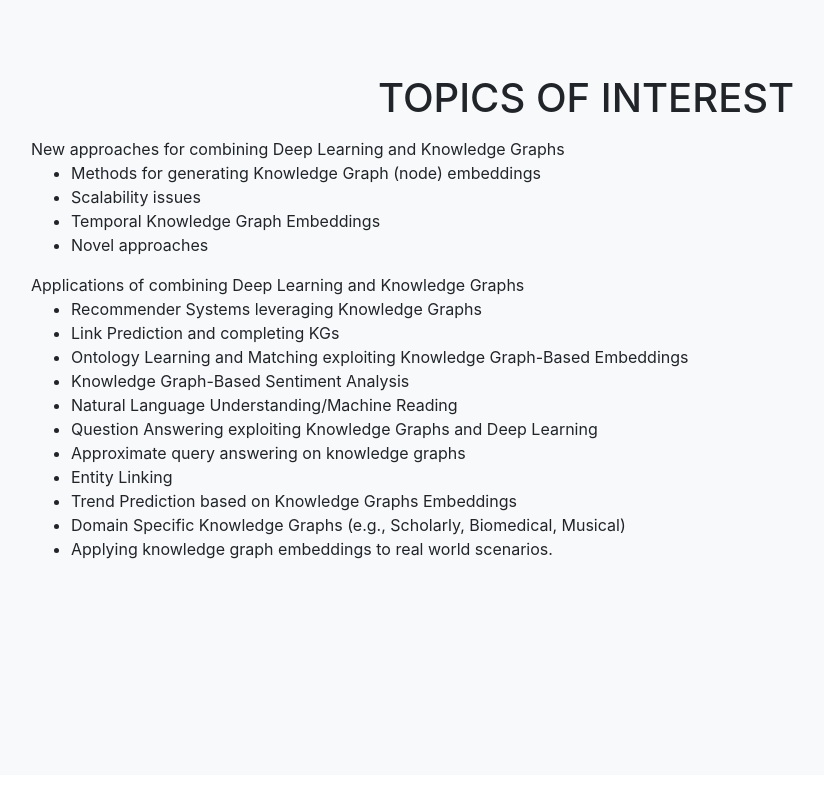
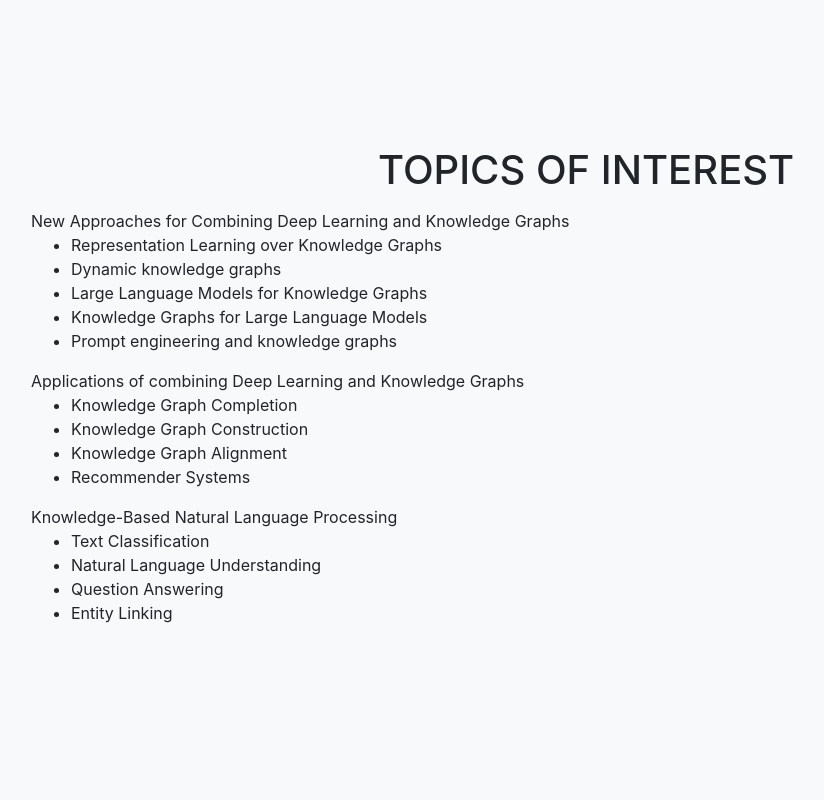
Before and after one commit to alammehwish/dl4kg2023, a website with bundled scripts: page index.html in a window 1280 px wide. Shown: the part 1600-2400 px from the top of the page, without its empty margins (54-878 px from the left). Built offline with nearby package versions, Linux system fonts and the light colour scheme; files whose address does not match are found by name; a web font is replaced by a local one.

Commit message:
updated topic list

```diff
--- a/index.html
+++ b/index.html
@@ -111,6 +111,7 @@
             Natural Language Processing.
           </p>
           <br />
+          Volunteer to be the part of program committee of DL4KG by filling in <a href="https://forms.gle/9mw2eo1MEQMTPJ92A">this</a> form. <br/> <br/> <br/>
           <ul class="list-inline social-buttons">
               <li class="list-inline-item">
                 <a href="https://twitter.com/dl4kg1">
@@ -166,29 +167,33 @@
           <h2 class="section-heading text-uppercase">Topics of Interest</h2>
           <div style="text-align:left">
 
-            New approaches for combining Deep Learning and Knowledge Graphs<br />
+
+            New Approaches for Combining Deep Learning and Knowledge Graphs<br/>
 <ul>
-              <li>Methods for generating Knowledge Graph (node) embeddings</li>
-              <li>Scalability issues</li>
-              <li>Temporal Knowledge Graph Embeddings</li>
-              <li>Novel approaches </li>
+<li>Representation Learning over Knowledge Graphs</li>
+<li>Dynamic knowledge graphs</li>
+<li>Large Language Models for Knowledge Graphs</li>
+<li>Knowledge Graphs for Large Language Models</li>
+<li>Prompt engineering and knowledge graphs</li>
 </ul>
 
-            Applications of combining Deep Learning and Knowledge Graphs<br/>
+Applications of combining Deep Learning and Knowledge Graphs <br/>
 <ul>
-            <li>Recommender Systems leveraging Knowledge Graphs</li>
-            <li>Link Prediction and completing KGs</li>
-            <li>Ontology Learning and Matching exploiting Knowledge Graph-Based Embeddings</li>
-            <li>Knowledge Graph-Based Sentiment Analysis</li>
-            <li>Natural Language Understanding/Machine Reading</li>
-            <li>Question Answering exploiting Knowledge Graphs and Deep Learning</li>
-            <li>Approximate query answering on knowledge graphs</li>
+<li>Knowledge Graph Completion</li>
+<li>Knowledge Graph Construction</li>
+<li>Knowledge Graph Alignment</li>
+<li>Recommender Systems</li>
+</ul>
+
+Knowledge-Based Natural Language Processing<br/>
+<ul>
+<li>Text Classification</li>
+<li>Natural Language Understanding</li>
+<li>Question Answering</li>
 <li>Entity Linking</li>
-            <li>Trend Prediction based on Knowledge Graphs Embeddings</li>
-            <li>Domain Specific Knowledge Graphs (e.g., Scholarly, Biomedical, Musical)</li>
-            <li>Applying knowledge graph embeddings to real world scenarios.</li>
 </ul>
  <br /><br />
+
 
           </div>
           <!--<h3 class="section-subheading text-muted">Lorem ipsum dolor sit amet consectetur.</h3>-->
@@ -342,13 +347,13 @@ Many parallels will be drawn between these two fields and will be illustrated us
         <div class="col-lg-12 text-center">
           <h2 class="section-heading text-uppercase">Important Dates</h2>
           <div style="text-align:left">
-            TBD
-           <!--<ul>
-              <li>Full, Short and Position paper submission deadline: <s>August 13th, 2022</s>August 21st, 2022</li>
-              <li>Notification of Acceptance: September 16th, 2022</li>
-              <li>Camera-ready paper due: September 25th, 2022</li>
-              <li>ISWC 2022 Workshop day:  October 24th, 2022</li>
-            </ul>-->
+
+           <ul>
+              <li>Full, Short and Position paper submission deadline: July 24th, 2023</li>
+              <li>Notification of Acceptance: August 28th, 2023</li>
+              <li>Camera-ready paper due: September 4th, 2023</li>
+              <li>ISWC 2022 Workshop day:  November 6th-7th, 2023</li>
+            </ul>
             <div style="text-align:center"><!--<a class="btn btn-primary btn-xl text-uppercase js-scroll-trigger"
                 href="https://docs.google.com/document/d/e/2PACX-1vRasCE37F0MHB4HaX3a-vMqujXjFSwe0LmbtmfkEdDjgYjqeKo2t-Buf7pSLp3BgE46Yyj9iyFrQN77/pub">Read
                 CFP</a>-->
```
Also changed, not shown: 1 other file. Lines whose indentation alone changed are shown as unchanged.
